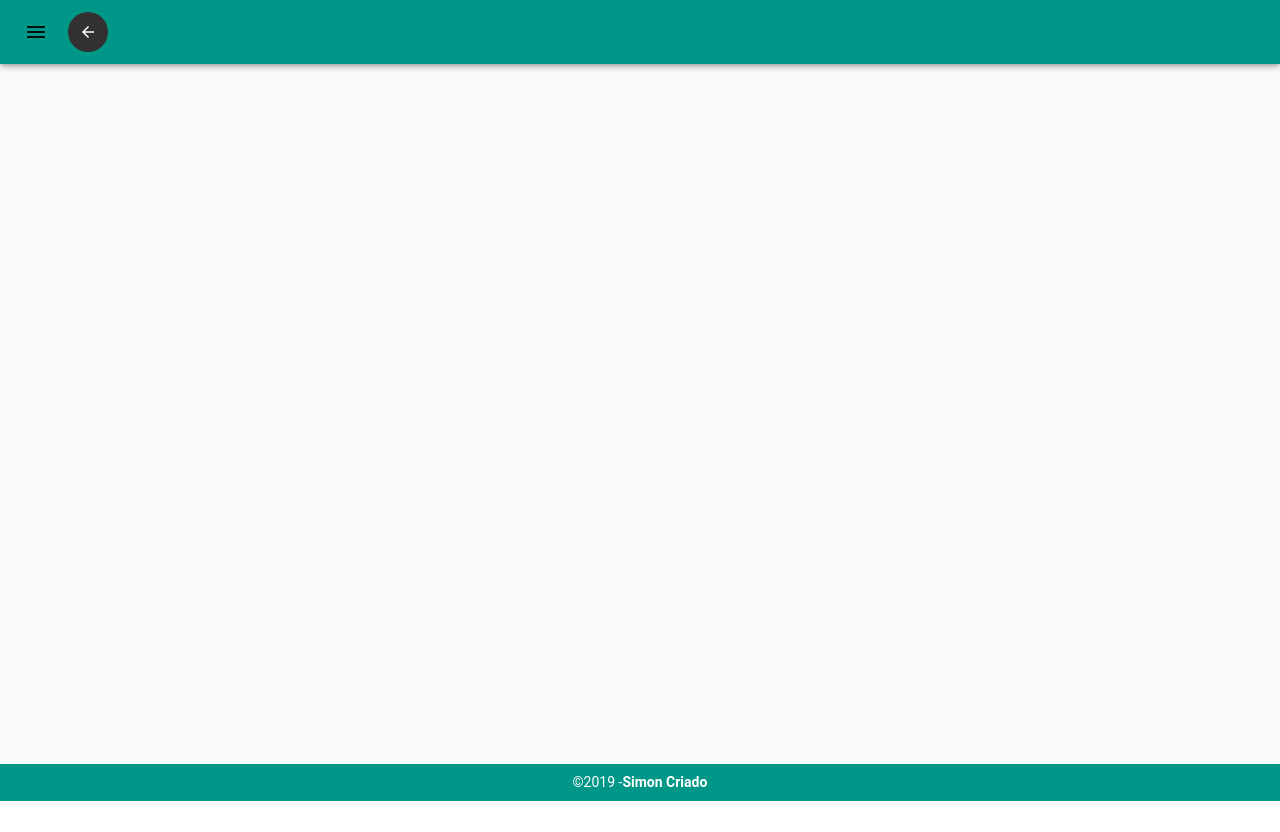
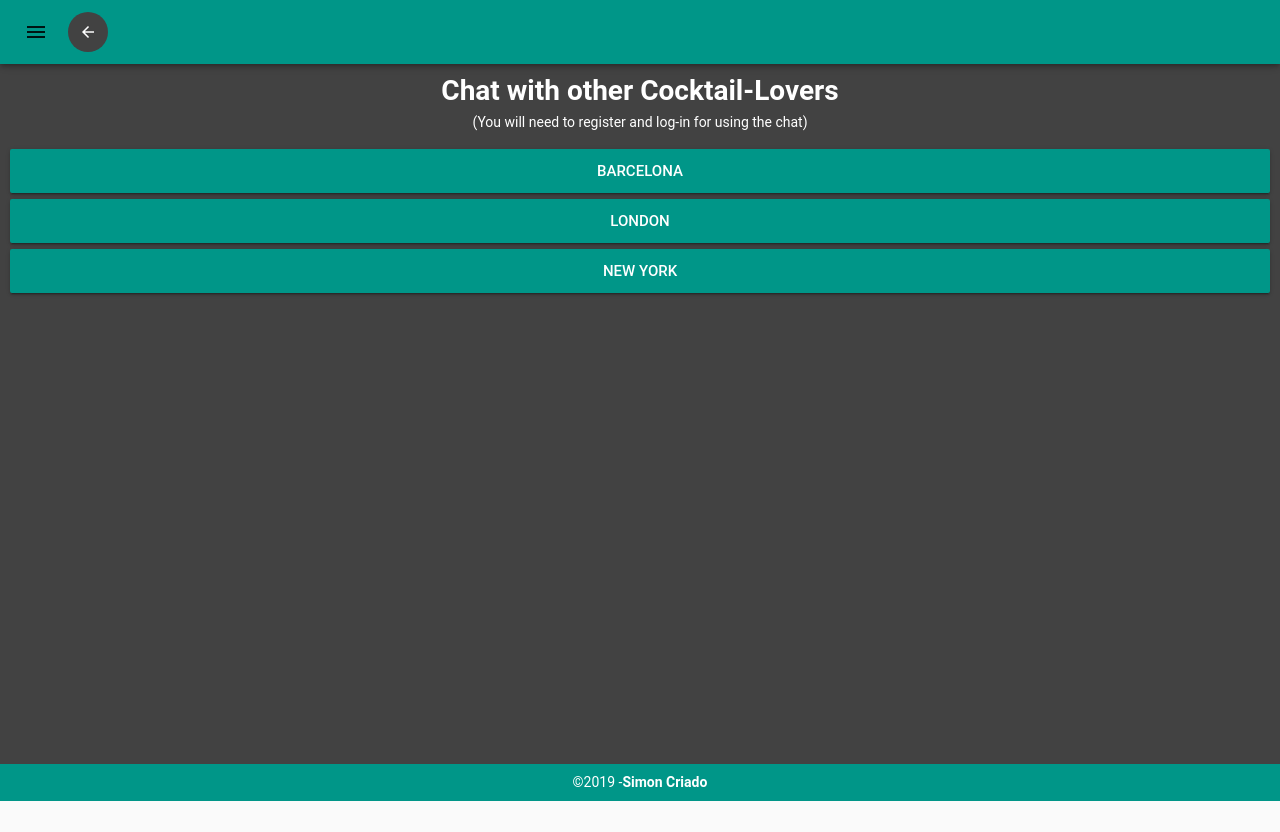
Before and after one commit to simoncriado/The-Cocktail-Website, a Vue app: page /BarChat in a window 1280 px wide. Before the commit the page ends 800 px from the top, so only its background shows below. Built offline with nearby package versions, Linux system fonts and the light colour scheme.

Commit message:
Added some style

```diff
--- a/src/App.vue
+++ b/src/App.vue
@@ -23,7 +23,14 @@ export default {
 
 <style>
 .backGround {
-  background-color: rgb(49, 49, 49);
+  background-color: #424242;
   color: white;
 }
+.text-xs-center {
+  min-height: 100vh;
+  padding-top: 70px;
+  padding-bottom: 20px;
+  padding-right: 10px;
+  padding-left: 10px;
+}
 </style>
--- a/src/components/HomeInfo.vue
+++ b/src/components/HomeInfo.vue
@@ -39,13 +39,6 @@ export default {
 </script>
 
 <style>
-.text-xs-center {
-  min-height: 100vh;
-  padding-top: 60px;
-  padding-bottom: 20px;
-  padding-right: 10px;
-  padding-left: 10px;
-}
 .randomImage {
   border: solid;
   border-color: #009688;
--- a/src/components/NavBar.vue
+++ b/src/components/NavBar.vue
@@ -36,7 +36,7 @@
         depressed
         fab
         small
-        color="rgb(49, 49, 49)"
+        color="#424242"
         dark
         @click="$router.go(-1)"
       >
--- a/src/router.js
+++ b/src/router.js
@@ -5,6 +5,7 @@ import Cocktails from './views/Cocktails.vue'
 import Spirits from './views/Spirits.vue'
 import SpiritDetail from './views/SpiritDetail.vue'
 import CocktailDetail from './views/CocktailDetail.vue'
+import BarChat from './views/BarChat.vue'
 
 Vue.use(Router)
 
@@ -37,6 +38,11 @@ export default new Router({
       name: 'CocktailDetail',
       component: CocktailDetail
     },
+    {
+      path: '/BarChat',
+      name: 'BarChat',
+      component: BarChat
+    },
   ],
   scrollBehavior(to, from, savedPosition) {
     return new Promise((resolve, reject) => {
--- a/src/views/BarChat.vue
+++ b/src/views/BarChat.vue
@@ -0,0 +1,26 @@
+<template>
+  <div class="text-xs-center" xs12 sm6>
+    <h1>Chat with other Cocktail-Lovers</h1>
+    <p>(You will need to register and log-in for using the chat)</p>
+    <v-flex>
+      <div class="cities">
+        <div>
+          <v-btn block color="#009688" large dark>Barcelona</v-btn>
+        </div>
+        <div>
+          <v-btn block color="#009688" large dark>London</v-btn>
+        </div>
+        <div>
+          <v-btn block color="#009688" large dark>New York</v-btn>
+        </div>
+      </div>
+    </v-flex>
+  </div>
+</template>
+
+<script>
+export default {};
+</script>
+
+<style>
+</style>
--- a/src/views/CocktailDetail.vue
+++ b/src/views/CocktailDetail.vue
@@ -7,14 +7,14 @@
     <h2>How to prepare:</h2>
     <p>{{cocktailDetails.strInstructions}}</p>
     <h2>Ingredients:</h2>
+    <p>(Click for Details)</p>
     <div>
-      <ul>
-        <li v-for="(ingredient, index) in ingredients" :key="index">
-          <router-link
-            v-bind:to="'/SpiritDetail/' + ingredient"
-          >{{ingredient}} -- {{measures[index]}}</router-link>
-        </li>
-      </ul>
+      <v-btn outline color="#009688" v-for="(ingredient, index) in ingredients" :key="index">
+        <router-link
+          class="links"
+          v-bind:to="'/SpiritDetail/' + ingredient"
+        >{{ingredient}}: {{measures[index]}}</router-link>
+      </v-btn>
     </div>
   </div>
 </template>
@@ -64,4 +64,8 @@ export default {
 </script>
 
 <style>
+.links {
+  text-decoration: none;
+  color: white;
+}
 </style>
```
